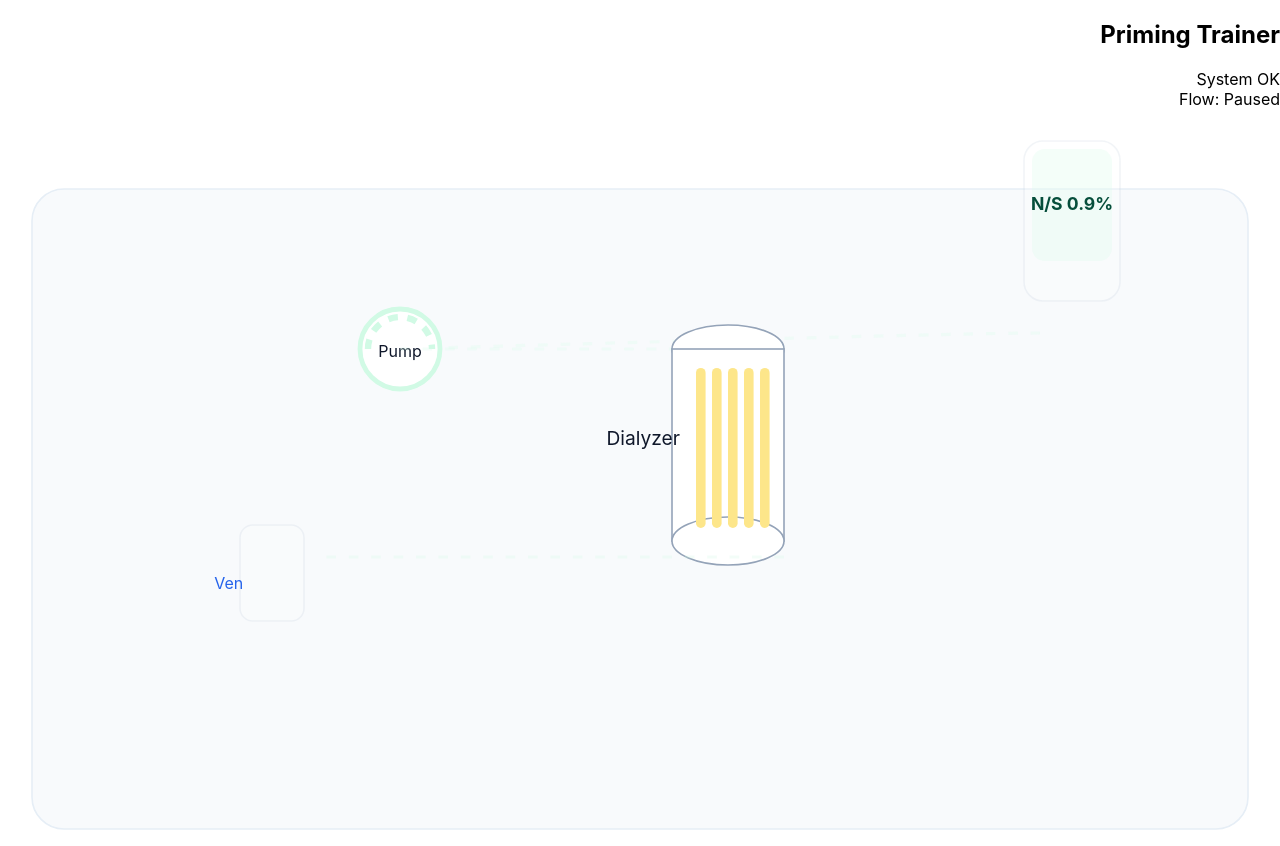
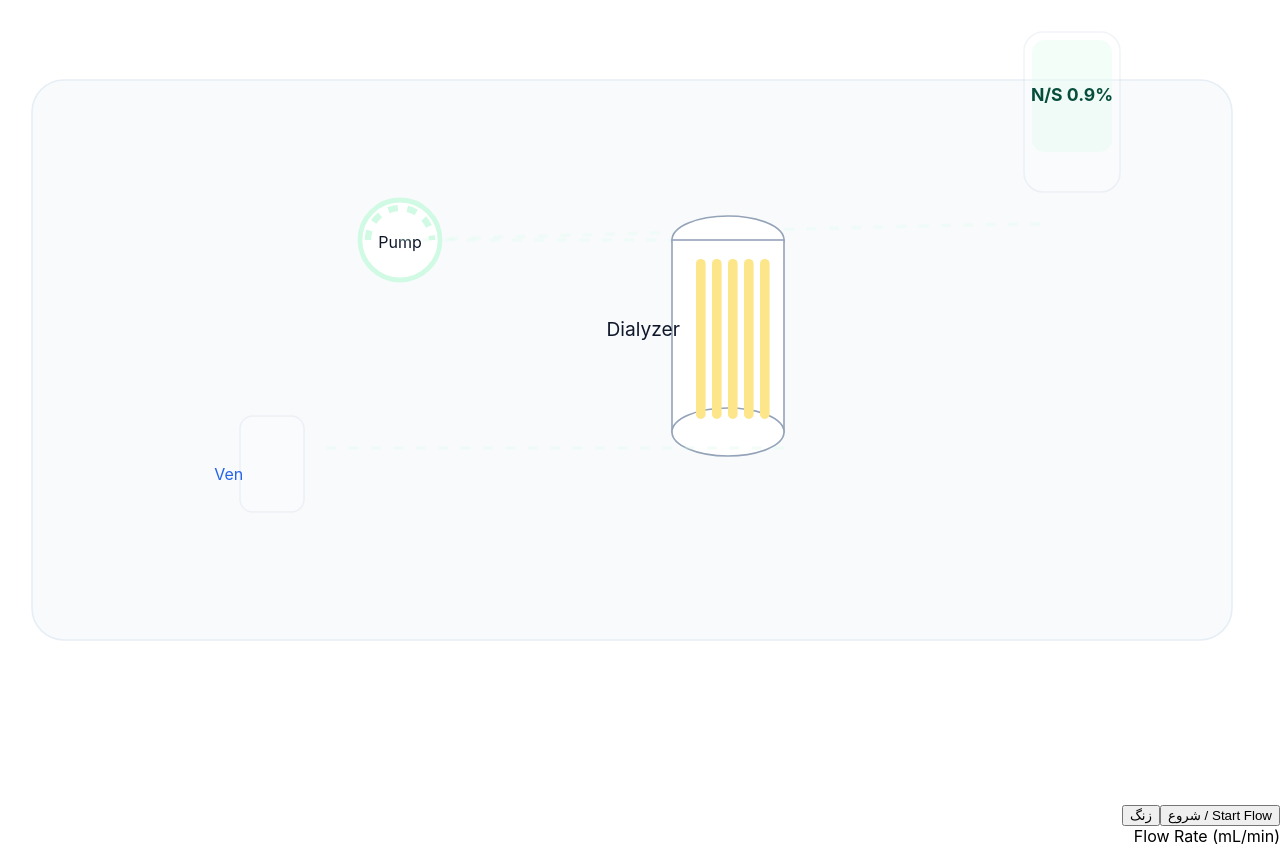
Before and after one commit to mohsenjamalpoor/hemodialys, a React (Create React App) app: page /hemo/priming4008S in a window 1280 px wide. Shown: the top 846 px of the page. Built offline with nearby package versions, Linux system fonts and the light colour scheme; sample sign-in values are in the browser's storage.

Commit message:
add feature

```diff
--- a/src/components/prime/Priming4008s.jsx
+++ b/src/components/prime/Priming4008s.jsx
@@ -105,8 +105,8 @@ function CircuitSVG({ running, highlights, fluidType, duration = 2, style }) {
       <rect
         x={20}
         y={50}
-        width={760}
-        height={400}
+        width={750}
+        height={350}
         rx={20}
         fill="#f8fafc"
         stroke="#e6eef6"
@@ -315,25 +315,7 @@ export default function Priming4008S() {
       <div className="flex flex-col lg:flex-row-reverse gap-6">
         {/* Simulation Panel */}
         <div className="flex-1 bg-white rounded-2xl shadow p-5">
-          <div className="flex items-start justify-between mb-4">
-            <div>
-              <h2 className="text-lg font-semibold">Priming Trainer</h2>
-            </div>
-            <div className="flex items-center gap-3 mt-2 lg:mt-0">
-              <div
-                className={`px-3 py-1 rounded-full text-sm ${
-                  alarmOn
-                    ? "bg-rose-500 text-white"
-                    : "bg-slate-100 text-slate-700"
-                }`}
-              >
-                {alarmOn ? "Alarm — هشدار" : "System OK"}
-              </div>
-              <div className="text-sm text-slate-500">
-                Flow: {running ? "On" : "Paused"}
-              </div>
-            </div>
-          </div>
+
           <div style={flowVars}>
             <CircuitSVG
               running={running}
@@ -498,87 +480,3 @@ export default function Priming4008S() {
     </div>
   );
 }
-// import React, { useState } from "react";
-// import { motion, AnimatePresence } from "framer-motion";
-
-// const hotspots = [
-//   {
-//     id: 1,
-//     top: "13%",
-//     left: "50%",
-//     text: "این بخش نمایشگر دستگاه دیالیز است که اطلاعات بیمار و جریان خون را نشان می‌دهد.",
-//   },
-//   {
-//     id: 2,
-//     top: "30%",
-//     left: "20%",
-//     text: "این قسمت ورودی خون از بدن به دستگاه است.",
-//   },
-//   {
-//     id: 3,
-//     top: "48%",
-//     left: "56%",
-//     text: "اینجا فیلتر دیالیز قرار دارد که مواد زائد را از خون جدا می‌کند.",
-//   },
-//   {
-//     id: 4,
-//     bottom: "19%",
-//     left: "36%",
-//     text: "محلول دیالیز در این قسمت قرار دارد.",
-//   },
-//   {
-//     id: 5,
-//     top: "32%",
-//     right: "18%",
-//     text: "بیمار به دستگاه متصل است تا خون او تصفیه شود.",
-//   },
-// ];
-
-// export default function DialysisMachineInteractive() {
-//   const [active, setActive] = useState(null);
-
-//   return (
-//     <div className="flex items-center justify-center min-h-screen bg-sky-100">
-//       {/* کانتینر ثابت برای کنترل موقعیت‌ها */}
-//       <div className="relative w-[500px] h-[520px]">
-//         {/* تصویر اصلی */}
-//         <img
-//           src="/9b329bac-957e-49b8-a9b4-aa0c7c38cb65.png"
-//           alt="Dialysis Machine"
-//           className="w-full h-full object-contain rounded-xl shadow-lg"
-//         />
-
-//         {/* دکمه‌های پلاس */}
-//         {hotspots.map((spot) => (
-//           <div key={spot.id} className="absolute" style={spot}>
-//             <button
-//               onClick={() => setActive(active === spot.id ? null : spot.id)}
-//               className="bg-sky-500 text-white w-6 h-6 rounded-full flex items-center justify-center shadow-md hover:bg-sky-600 transition"
-//             >
-//               +
-//             </button>
-
-//             <AnimatePresence>
-//               {active === spot.id && (
-//                 <motion.div
-//                   initial={{ opacity: 0, y: -10 }}
-//                   animate={{ opacity: 1, y: -20 }}
-//                   exit={{ opacity: 0, y: -10 }}
-//                   transition={{ duration: 0.2 }}
-//                   className="absolute left-8 top-0 bg-white shadow-lg p-3 rounded-xl w-52 text-sm text-gray-700 z-10"
-//                 >
-//                   {spot.text}
-//                 </motion.div>
-//               )}
-//             </AnimatePresence>
-//           </div>
-//         ))}
-
-//         {/* دکمه‌ی تغییر واحد */}
-//         <button className="absolute bottom-[8%] right-[8%] bg-sky-600 text-white px-4 py-2 rounded-md shadow-md hover:bg-sky-700">
-//           Switch to SI Units
-//         </button>
-//       </div>
-//     </div>
-//   );
-// }
```
Also changed, not shown: public/download.jpg (added).
